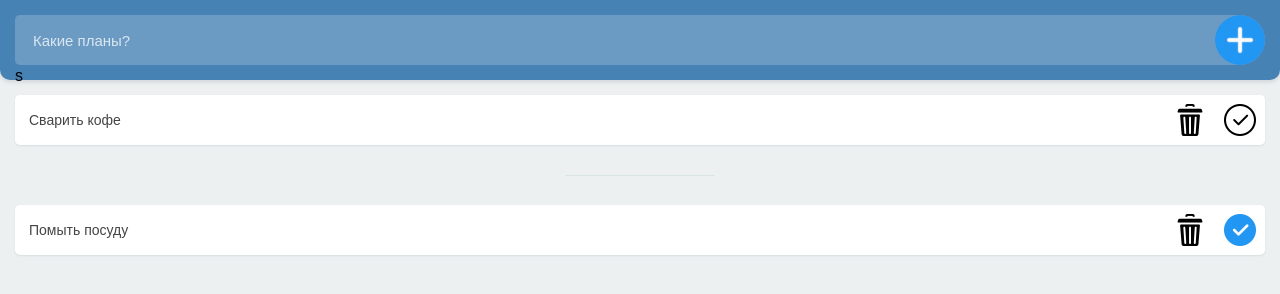
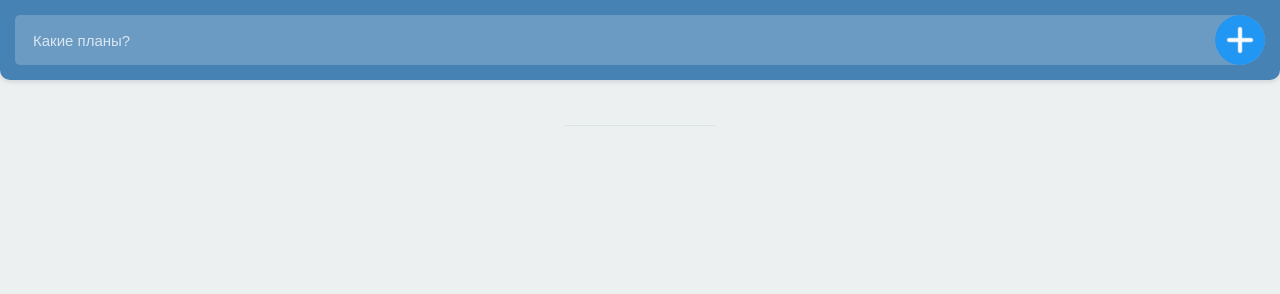
Before and after one commit to VaskaBzh/ToDo-List, a plain HTML site: page index.html in a window 1280 px wide. Drawn offline with Linux system fonts and the light colour scheme.

Commit message:
feat: TODO FINISH

```diff
--- a/index.html
+++ b/index.html
@@ -7,6 +7,8 @@
 		content="width=device-width, user-scalable=no, initial-scale=1.0, maximum-scale=1.0, minimum-scale=1.0">
 	<meta http-equiv="X-UA-Compatible" content="ie=edge">
 	<title>ToDo</title>
+
+	<script src="script.js" defer></script>
 
 	<link rel="stylesheet" type="text/css" href="css/normalize.css">
 	<link rel="stylesheet" type="text/css" href="css/style.css">
@@ -18,28 +20,16 @@
 		<form class="todo-control">
 			<label><input class="header-input" type="text" placeholder="Какие планы?"></label>
 			<button class="header-button" id="add" type="submit"></button>
-		</form>s
+		</form>
 	</header>
 
 	<div class="todo-container">
 
 		<ul class="todo todo-list" id="todo">
-			<li class="todo-item">
-				<span class="text-todo">Сварить кофе</span>
-				<div class="todo-buttons">
-					<button class="todo-remove"></button>
-					<button class="todo-complete"></button>
-				</div>
-			</li>
+
 		</ul>
 		<ul class="todo todo-completed" id="completed">
-			<li class="todo-item">
-				<span class="text-todo">Помыть посуду</span>
-				<div class="todo-buttons">
-					<button class="todo-remove"></button>
-					<button class="todo-complete"></button>
-				</div>
-			</li>
+
 		</ul>
 	</div>
 
```
